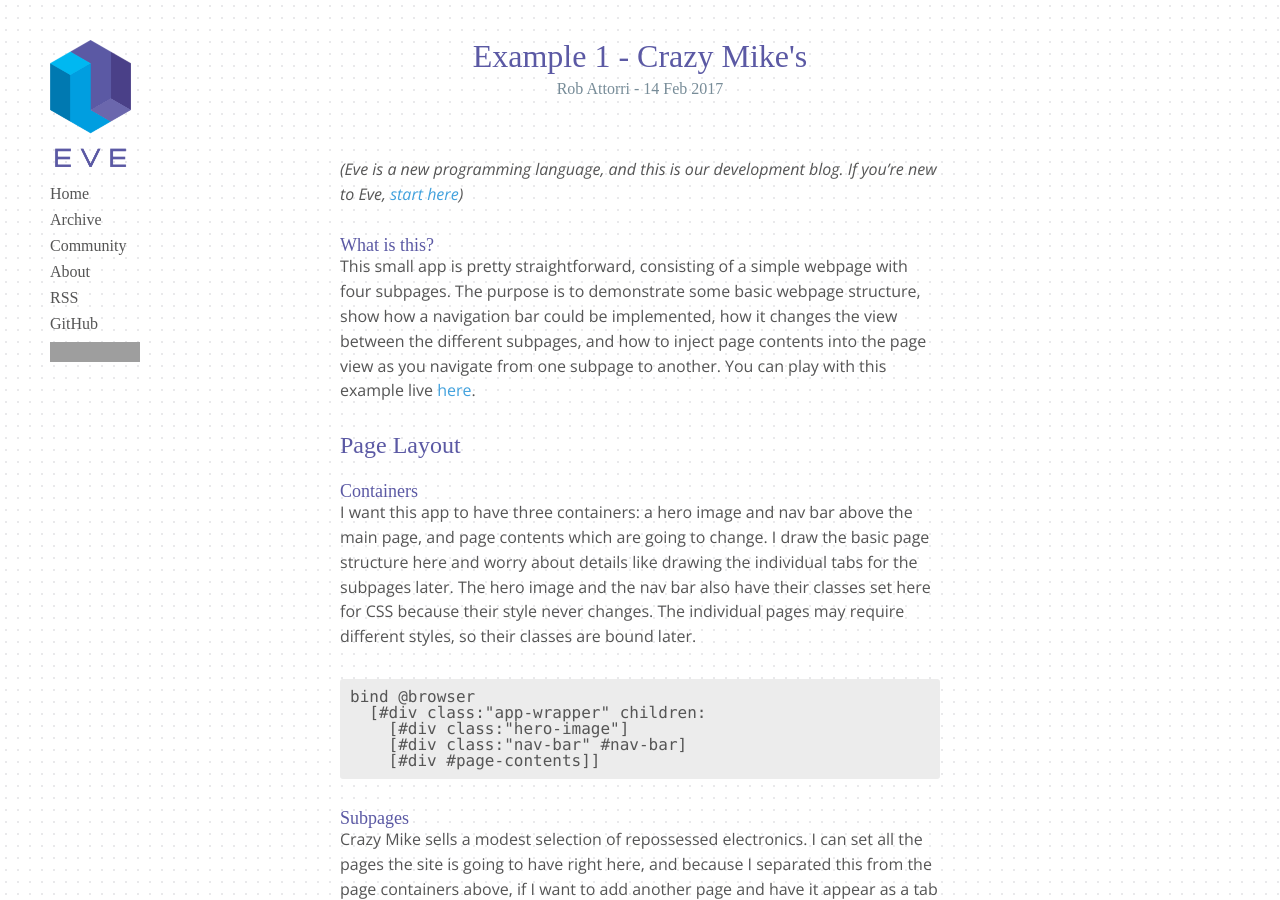
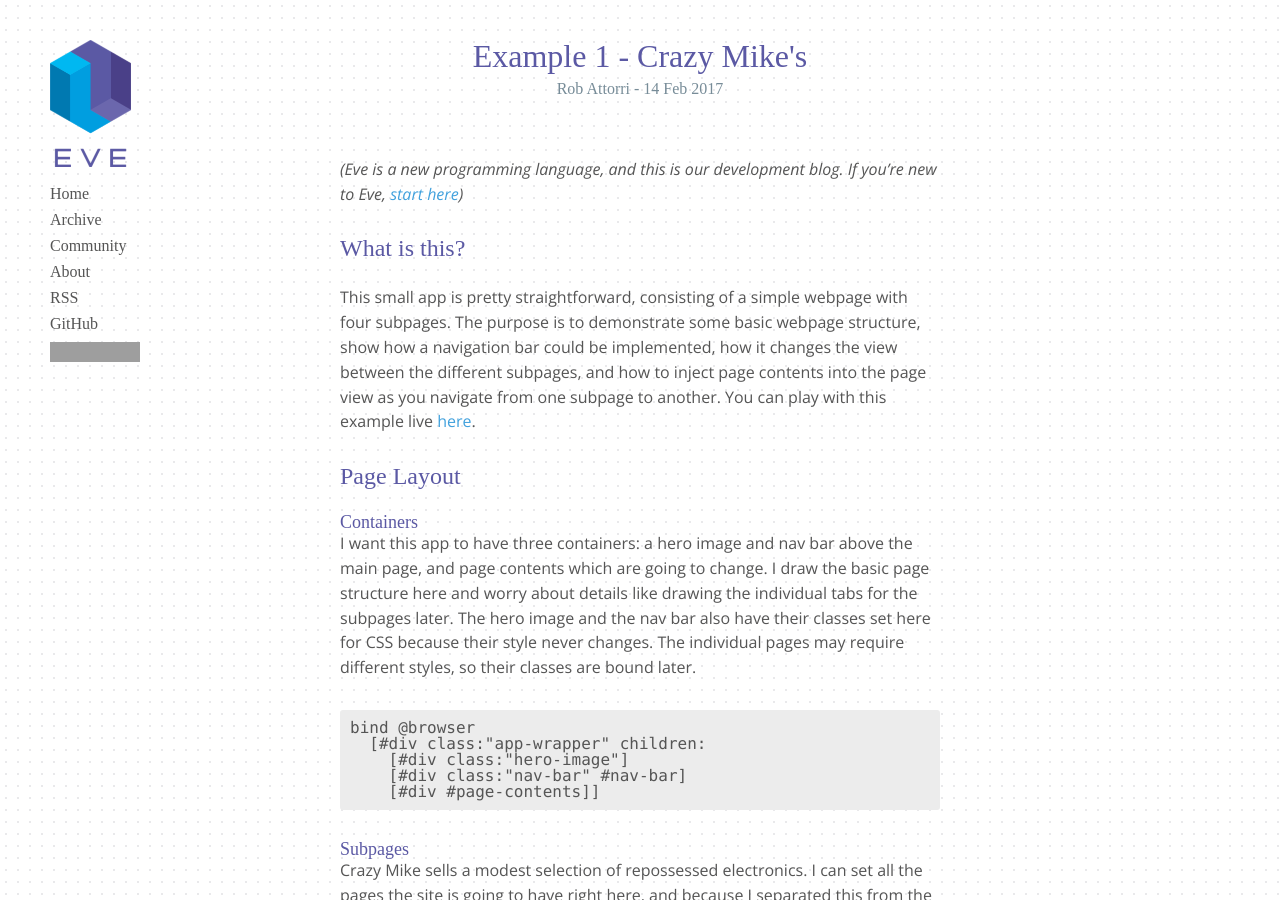
Before and after one commit to Kodowa/incidentalcomplexity, a Jekyll site: the page built from _posts/2017-02-14-ex1-crazy-mike.md, in a window 1280 px wide and 900 px high. Built offline with Jekyll 4.4.1, drawn with Linux system fonts in a browser that asks for light colours; some web fonts are replaced; grey boxes are pictures that could not be loaded.

Commit message:
another header fix

```diff
--- a/_posts/2017-02-14-ex1-crazy-mike.md
+++ b/_posts/2017-02-14-ex1-crazy-mike.md
@@ -8,7 +8,7 @@ tags: []
 _(Eve is a new programming language, and this is our development blog. If you’re new to Eve, [start here](http://play.witheve.com))_
 
 
-#### What is this?
+### What is this?
 
 This small app is pretty straightforward, consisting of a simple webpage with four subpages. The purpose is to demonstrate some basic webpage structure, show how a navigation bar could be implemented, how it changes the view between the different subpages, and how to inject page contents into the page view as you navigate from one subpage to another. You can play with this example live [here](http://play.witheve.com/#gist:0049b5b77a1e01b0124c96c820ff3374-crazy-mikes.eve).
 
```
